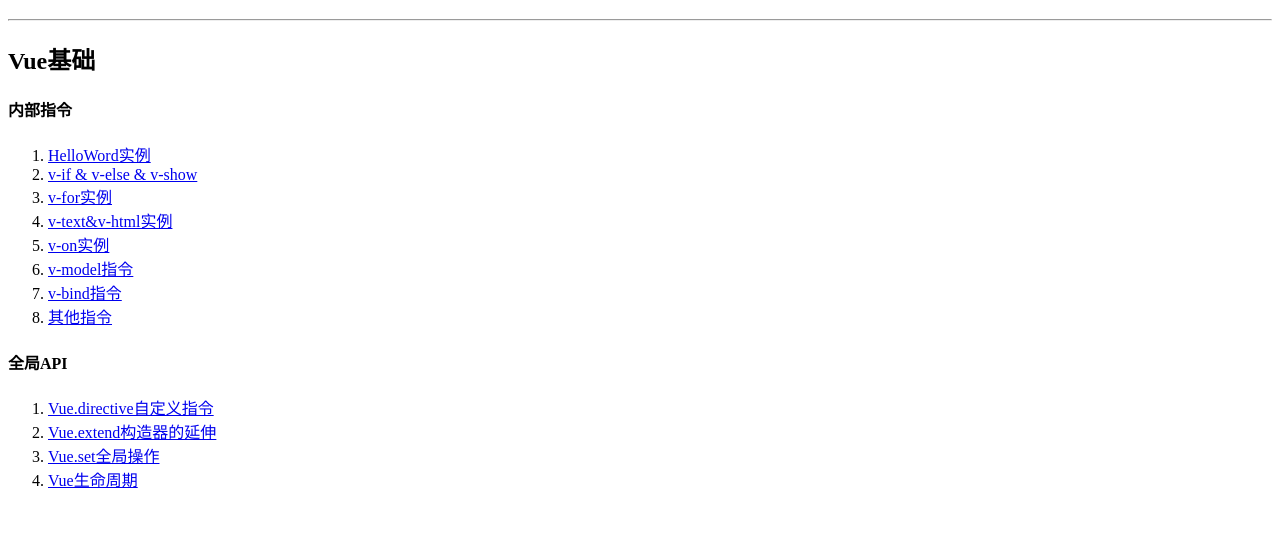
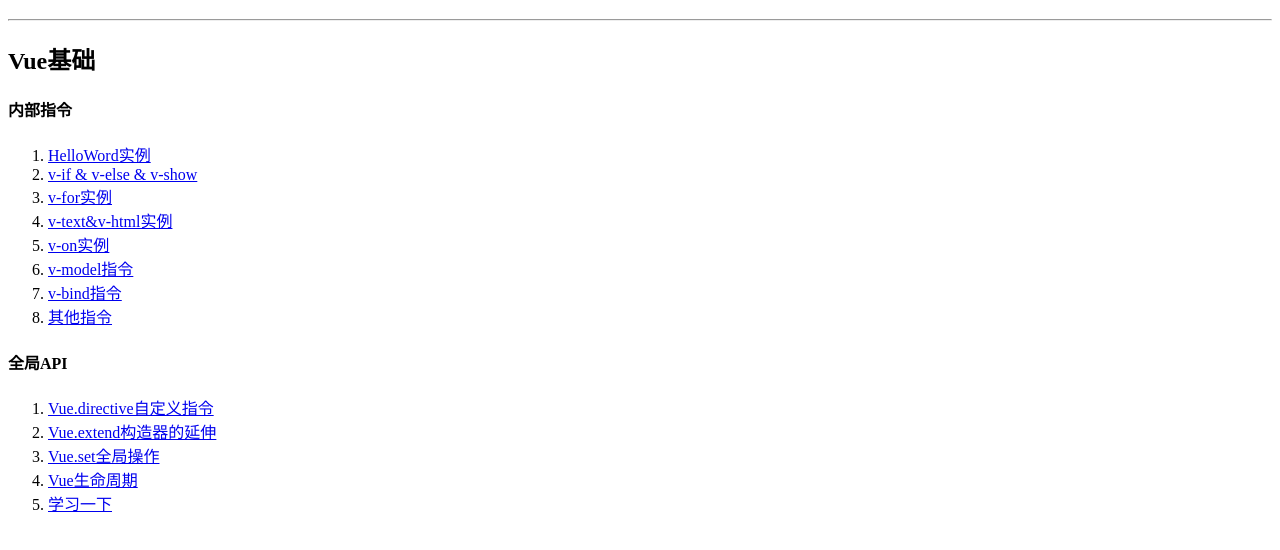
Before and after one commit to showxuanzi/vue, a website: page index.html in a window 1280 px wide. Shown: the part 70-620 px from the top of the page. Drawn offline with Linux system fonts and the light colour scheme.

Commit message:
改了inde.html

```diff
--- a/index.html
+++ b/index.html
@@ -25,6 +25,7 @@
 		<li><a href="example/vue.extend.html">Vue.extend构造器的延伸</a></li>
 		<li><a href="example/vue.set.html">Vue.set全局操作</a></li>
 		<li><a href="example/shengmingzhouqi.html">Vue生命周期</a></li>
+		<li><a href="example/shengmingzhouqi.html">学习一下</a></li>
 	</ol>
 </body>
 </html>
```
